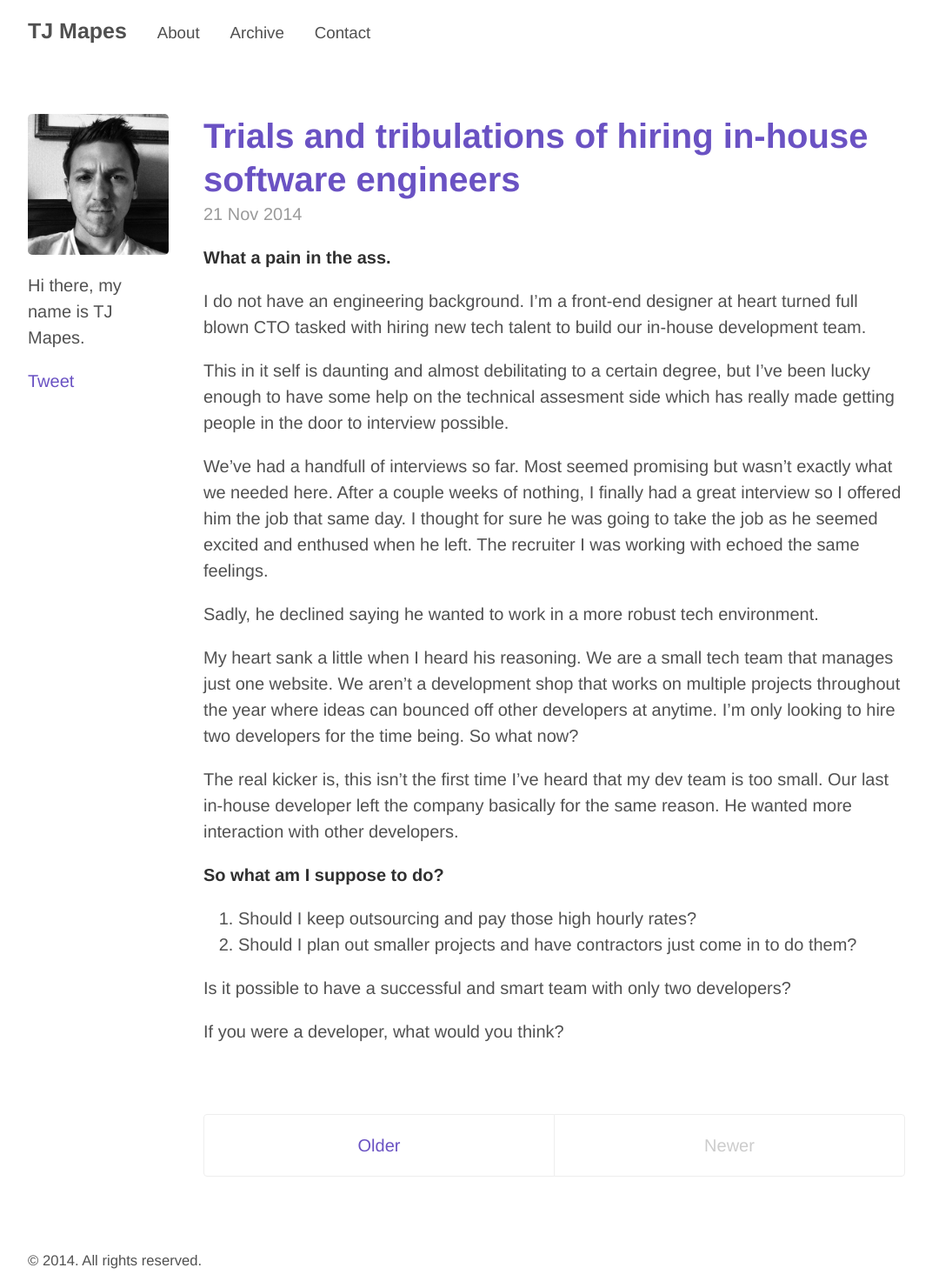
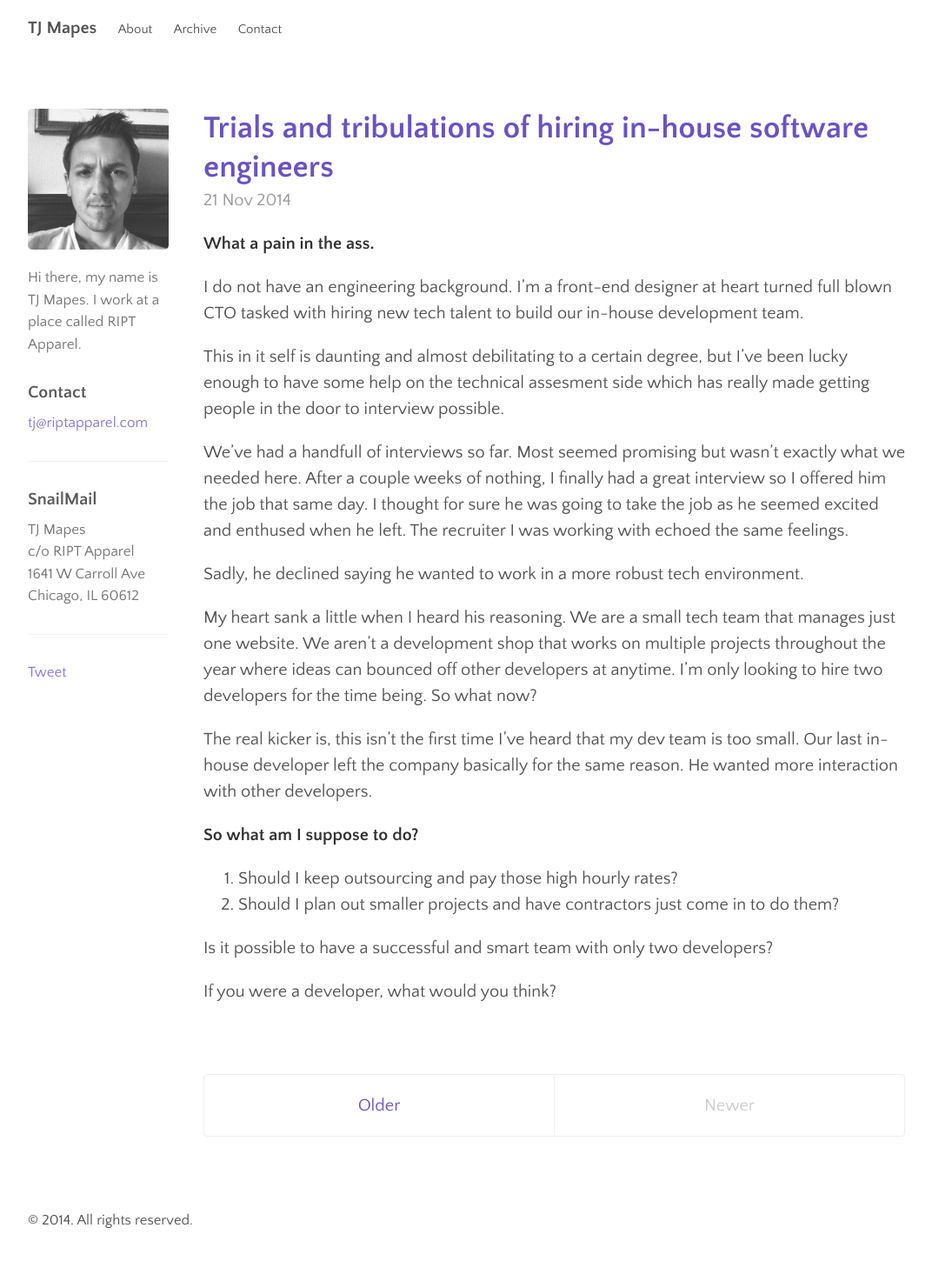
Before and after one commit to tjmapes/tjmapes.github.io, a Jekyll site: the page built from index.html, in a window 1280 px wide. Shown: the whole page at 87% size, without its empty margins (103-1175 px from the left). Built offline with Jekyll 4.4.1, drawn with Linux system fonts in a browser that asks for light colours; the list of posts is cut into pages by our own code; comment, search, counter and statistics services are not loaded; after the commit the page ends 1427 px from its top, so only the background shows below that.

Commit message:
updates font and aboutme

```diff
--- a/_includes/about_mini.html
+++ b/_includes/about_mini.html
@@ -1,5 +1,13 @@
 <img src="/static/imgs/tj.jpg" class="avatar">
-<p>Hi there, my name is TJ Mapes.</p>
+<p>Hi there, my name is TJ Mapes.  I work at a place called RIPT Apparel.</p>
+<h3>Contact</h3>
+<a href="mailto:tj@riptapparel.com?subject=Hey, TJ!" title="Tell me what's on your mind.">tj@riptapparel.com</a>
+<hr>
+<h3>SnailMail</h3>
+TJ Mapes <br>c/o RIPT Apparel
+<br>1641 W Carroll Ave
+<br>Chicago, IL 60612
+<hr>
 <a href="https://twitter.com/share" class="twitter-share-button" data-via="tjmapes">Tweet</a>
 <script>!function(d,s,id){var js,fjs=d.getElementsByTagName(s)[0],p=/^http:/.test(d.location)?'http':'https';if(!d.getElementById(id)){js=d.createElement(s);js.id=id;js.src=p+'://platform.twitter.com/widgets.js';fjs.parentNode.insertBefore(js,fjs);}}(document, 'script', 'twitter-wjs');
 </script>
--- a/_includes/head.html
+++ b/_includes/head.html
@@ -23,4 +23,7 @@
 
   <!-- RSS -->
   <link rel="alternate" type="application/atom+xml" title="{{ site.title }}" href="{{ site.baseurl }}atom.xml">
+
+  <!-- Fonts -->
+  <link href='http://fonts.googleapis.com/css?family=Quattrocento+Sans:400,700' rel='stylesheet' type='text/css'>
 </head>
--- a/public/css/poole.css
+++ b/public/css/poole.css
@@ -48,7 +48,8 @@ body {
 }
 
 html {
-  font-family: "Helvetica Neue", Helvetica, Arial, sans-serif;
+  font-family: 'Quattrocento Sans', sans-serif;
+  font-weight: 400;
   font-size: 16px;
   line-height: 1.5;
 }
@@ -88,19 +89,19 @@ h1, h2, h3, h4, h5, h6 {
   text-rendering: optimizeLegibility;
 }
 h1 {
-  font-size: 2rem;
+  font-size: 1.8rem;
 }
 h2 {
   margin-top: 1rem;
-  font-size: 1.5rem;
+  font-size: 1.3rem;
 }
 h3 {
   margin-top: 1.5rem;
-  font-size: 1.25rem;
+  font-size: 1rem;
 }
 h4, h5, h6 {
   margin-top: 1rem;
-  font-size: 1rem;
+  font-size: .8rem;
 }
 
 /* Body text */
@@ -338,7 +339,8 @@ footer {
   letter-spacing: 0;
 }
 
-.about_mini {float: left; width: 20%; padding: 0 2rem 0 0;}
+.about_mini {float: left; width: 20%; padding: 0 2rem 0 0; font-size: 85%; opacity: 0.8; transition: opacity .25s ease-in-out;}
+.about_mini:hover {opacity: 1;}
 .guts {float: right; width: 80%;}
 .about_mini, .guts {margin-bottom: 20px;}
 .avatar {max-width: 100%;}
@@ -359,6 +361,7 @@ footer {
 .page-title,
 .post-title {
   color: #303030;
+  font-weight: 700;
 }
 .page-title,
 .post-title {
@@ -410,7 +413,7 @@ footer {
   overflow: hidden; /* clearfix */
   margin-left: -1rem;
   margin-right: -1rem;
-  font-family: "PT Sans", Helvetica, Arial, sans-serif;
+  font-family: 'Quattrocento Sans', sans-serif;
   color: #ccc;
   text-align: center;
 }
```
